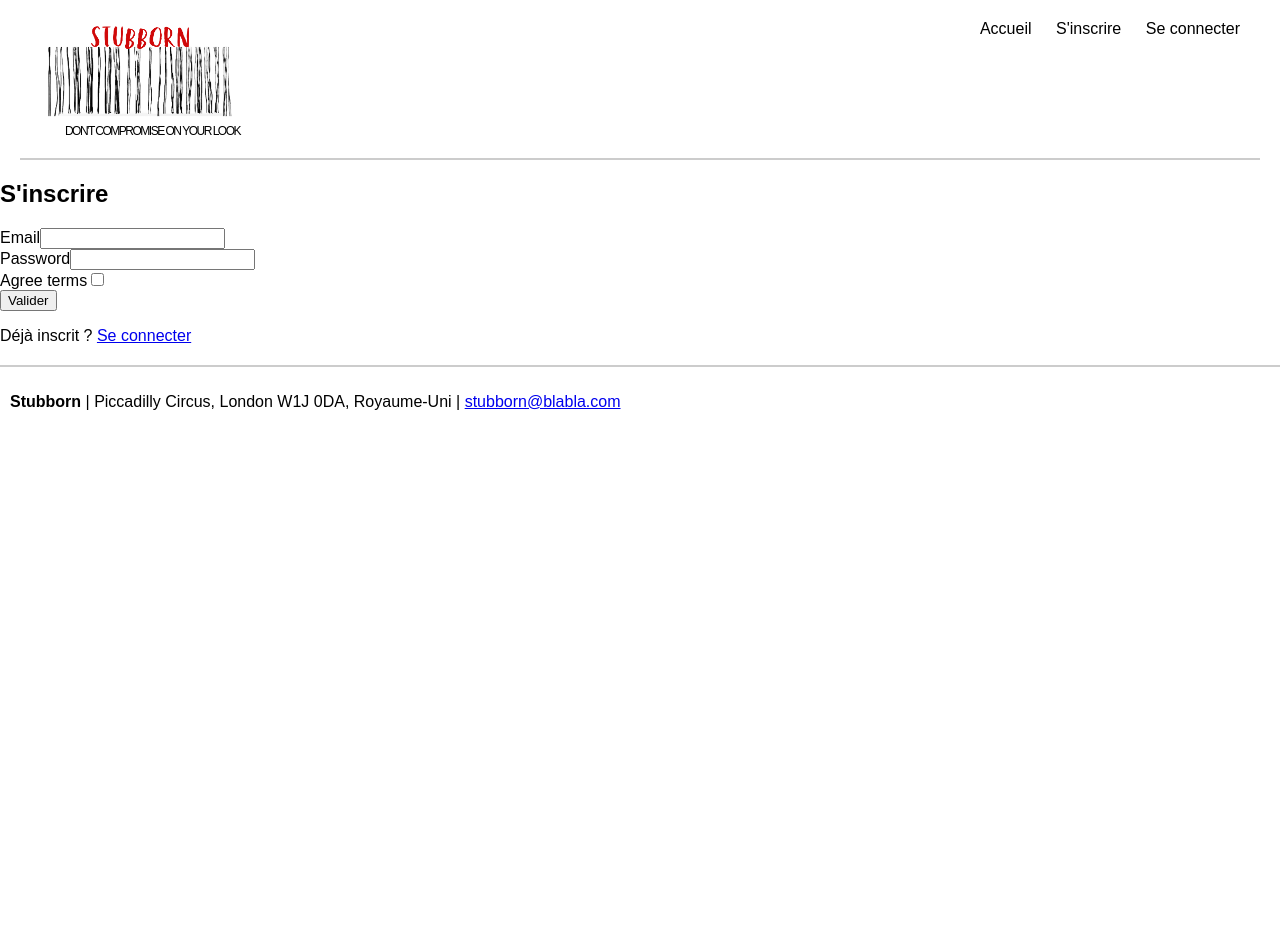
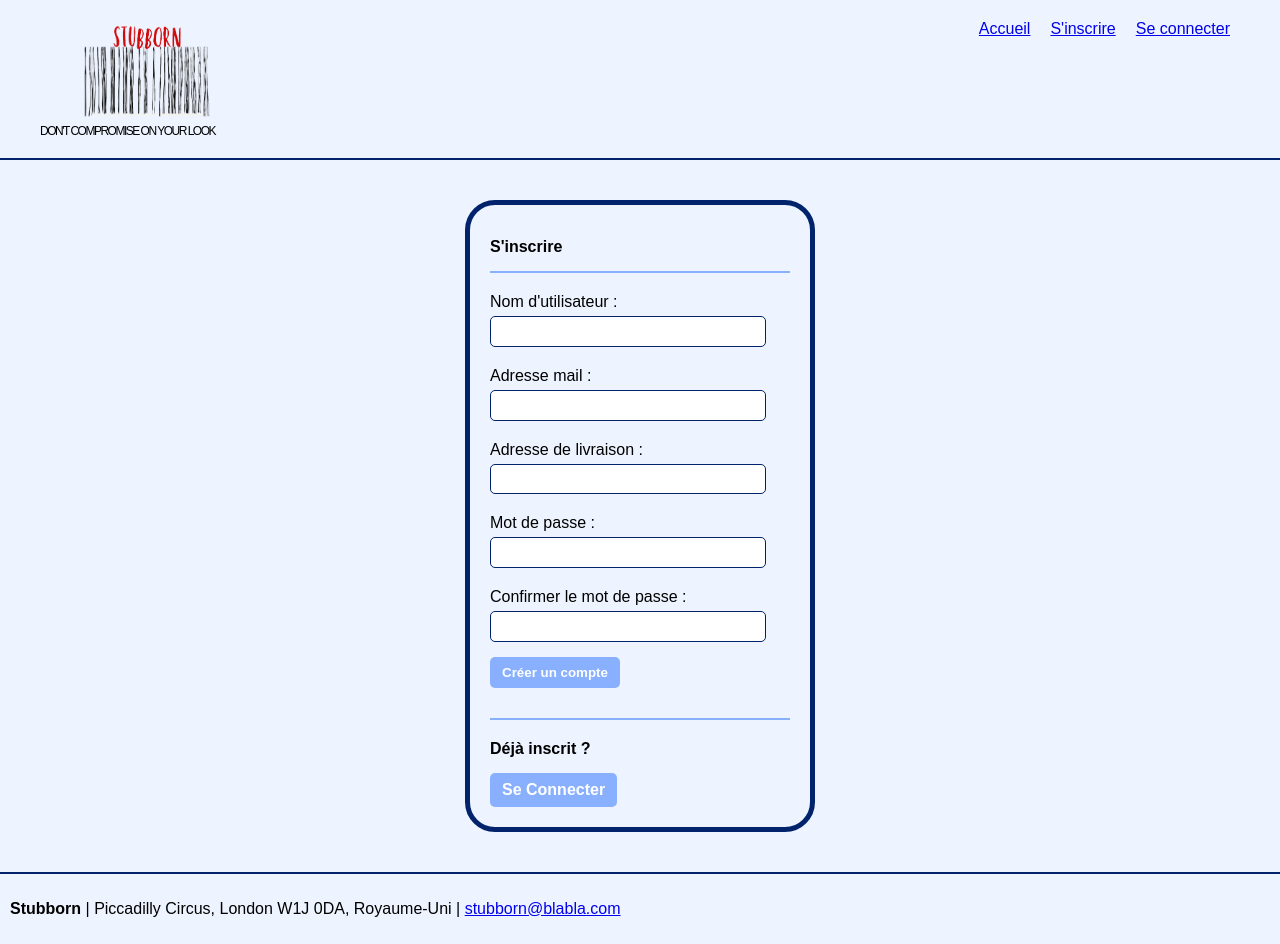
Before and after one commit to lc0362/CEF-symfony-stubborn, a Symfony app: template templates/registration/register.html.twig in a window 1280 px wide. Before the commit the page ends 410 px from the top, so only its background shows below. Run offline with Twig, Linux system fonts and the light colour scheme; the template is opened without the code that fills it, so the values that code supplies are empty; form fields are guessed from the names that the template uses; some libraries are stand-ins or nearby versions.

Commit message:
style register and system login ok

```diff
--- a/src/Entity/Product.php
+++ b/src/Entity/Product.php
@@ -5,6 +5,9 @@ namespace App\Entity;
 use App\Repository\ProductRepository;
 use Doctrine\DBAL\Types\Types;
 use Doctrine\ORM\Mapping as ORM;
+use Doctrine\Common\Collections\ArrayCollection;
+use Doctrine\Common\Collections\Collection;
+
 
 #[ORM\Entity(repositoryClass: ProductRepository::class)]
 class Product
@@ -28,7 +31,6 @@ class Product
 
     #[ORM\Column(type: "boolean")]
     private bool $top = false;
-
 
     public function getId(): ?int
     {
--- a/templates/base.html.twig
+++ b/templates/base.html.twig
@@ -4,40 +4,42 @@
     <meta charset="UTF-8">
     <meta name="viewport" content="width=device-width, initial-scale=1.0">
     <title>{% block title %}Stubborn{% endblock %}</title>
+    <link rel="icon" type="image/jpeg" href="{{ asset('img/favicon-stubborn.png') }}">
     <style>
         body {
             font-family: Arial, sans-serif;
             margin: 0;
             padding: 0;
+            background-color:#eef4ff;
         }
         .header {
+            padding: 20px;
+            border-bottom: 2px solid #00236b;
+        }
+        .container-header {
             display: flex;
-            justify-content: space-between;
-            align-items: top;
-            padding: 20px;
-            border-bottom: 2px solid #ccc;
-            margin: 0 20px 0 20px;
+            flex-direction: column;  /* Par défaut: vertical */
+            align-items: center;
+            margin: 0 20px;
+            text-align: center;
         }
         .logo div {
             font-size: 5px;
             text-transform:uppercase;
             letter-spacing: -1.5px;
         }
-
         .logo img {
-            width: 200px;
+            max-width: 200px;
         }
 
-        .logo{
-            text-align:right;
+        .nav-links {
+            margin-top: 20px;
         }
 
         .nav-links a {
-            margin-left: 20px;
-            text-decoration: none;
-            color: black;
+            display: inline-block;
+            margin: 8px 10px; /* 8px vertical, 10px horizontal */
         }
-
 
         .nav-links a:hover,
         .nav-links a.active {
@@ -48,14 +50,41 @@
         .footer {
             text-align: left;
             padding: 10px;
-            border-top: 2px solid #ccc;
+            border-top: 2px solid #00236b;
             margin-top: 20px;
         }
+
+        /* À partir d'un écran de 600px */
+        @media screen and (min-width: 600px) {
+            .container-header {
+                flex-direction: row;
+                justify-content: space-between;
+                align-items: flex-start;  /* Aligné en haut */
+                text-align: left;
+            }
+
+            .nav-links {
+                display: flex;
+                flex-direction: row;      /* Alignement horizontal */
+                align-items: flex-start;  /* Aligner le haut des liens */
+                margin-top: 0;
+            }
+
+            .nav-links a {
+                margin: 0 10px;  /* Espace horizontal entre les liens */
+            }
+
+            .logo {
+                text-align: right;
+            }
+        }
+
     </style>
 </head>
 <body>
 
 <header class="header">
+<div class="container-header">
     <div class="logo">
         <a href="{{ path('homepage') }}"><img src="{{ asset('img/logo-stubborn.png') }}" alt="Stubborn" style="height: 100px;"></a>
         <div style="font-size: 12px;">Don't compromise on your look</div>
@@ -88,7 +117,7 @@
     {% endif %}
 </nav>
 
-
+</div>
 </header>
 
 <main>
--- a/templates/registration/register.html.twig
+++ b/templates/registration/register.html.twig
@@ -3,26 +3,91 @@
 {% block title %}Register{% endblock %}
 
 {% block body %}
-{# {{ dump(registrationForm) }} #}
+<style>
+    .register-container {
+        width: 300px;
+        margin: 40px auto;
+        border: 5px solid #00236b;
+        border-radius: 30px;
+        padding: 20px;
+        background-color: #eef4ff;
+    }
+
+    .inscription h2 {
+        border-bottom: 2px solid #89b0ff;
+        padding-bottom: 15px;
+    }
+
+    .register-container h2 {
+        font-size: 16px;
+    }
+
+    .register-container label {
+        display: block;
+        margin-top: 20px;
+        margin-bottom:5px;
+    }
+
+    .register-container input[type="text"],
+    .register-container input[type="email"],
+    .register-container input[type="password"] {
+        width: 90%;
+
+        border: 1px solid #00236b;
+        border-radius: 5px;
+        min-height: 2em;
+    }
+
+    .btn-submit, .btn-login {
+        display: inline-block;
+        background-color: #89b0ff;
+        color: #fff;
+        padding: 8px 12px;
+        text-decoration: none;
+        font-weight: bold;
+        border-radius: 5px;
+        border: none;
+        margin-top: 15px;
+    }
+
+    .btn-submit:hover, .btn-login:hover {
+        background-color: #00236b;
+    }
+
+    .connexion {
+        margin-top: 30px;
+        border-top:2px solid #89b0ff;
+
+    }
+    .connexion h2 {
+        margin-top: 20px;
+        margin-bottom: 0px;
+    }
+</style>
+
+<div class="register-container">
+<div class="inscription">
+    <h2>S'inscrire</h2>
 
     {% for flash_error in app.flashes('verify_email_error') %}
         <div class="alert alert-danger" role="alert">{{ flash_error }}</div>
     {% endfor %}
 
-    <h2>S'inscrire</h1>
+    {{ form_start(registrationForm) }}
+        {{ form_row(registrationForm.name, { 'label': "Nom d'utilisateur :" }) }}
+        {{ form_row(registrationForm.email, { 'label': 'Adresse mail :' }) }}
+        {{ form_row(registrationForm.address, { 'label': 'Adresse de livraison :' }) }}
+        {{ form_row(registrationForm.plainPassword, { 'label': 'Mot de passe :' }) }}
+        {{ form_row(registrationForm.confirmPassword, { 'label': 'Confirmer le mot de passe :' }) }}
 
-    {{ form_start(registrationForm) }}
 
-    {{ form_errors(registrationForm) }}
+        <button type="submit" class="btn-submit">Créer un compte</button>
+    {{ form_end(registrationForm) }}
+</div>
+    <div class="connexion">
+    <h2>Déjà inscrit ?</h2>
+    <a href="{{ path('app_login') }}" class="btn-login">Se Connecter</a>
+    </div>
 
-    {{ form_start(registrationForm) }}
-        {{ form_row(registrationForm.email) }}
-        {{ form_row(registrationForm.plainPassword, {
-            label: 'Password'
-        }) }}
-        {{ form_row(registrationForm.agreeTerms) }}
-
-        <button type="submit" class="btn">Valider</button>
-    {{ form_end(registrationForm) }}
-    <p>Déjà inscrit ? <a href="{{ path('app_login') }}" class="btn-login">Se connecter</a></p>
+</div>
 {% endblock %}
--- a/templates/security/login.html.twig
+++ b/templates/security/login.html.twig
@@ -15,8 +15,8 @@
     {% endif %}
 
     <h2>Se connecter</h2>
-    <label for="inputEmail">Email</label>
-    <input type="email" value="{{ last_username }}" name="email" id="inputEmail" class="form-control" autocomplete="email" required autofocus>
+    <label for="inputName">Nom d'utilisateur</label>
+    <input type="text" value="{{ last_username }}" name="_username" id="inputName" class="form-control" autocomplete="username" required autofocus>
     <label for="inputPassword">Password</label>
     <input type="password" name="password" id="inputPassword" class="form-control" autocomplete="current-password" required>
 
```
Also changed, not shown: migrations/Version20250318103340.php (added, +33 -0 lines), migrations/Version20250318135149.php (added, +33 -0 lines), src/Controller/RegistrationController.php (+12 -4 lines), src/Entity/User.php (+47 -8 lines), src/Form/RegistrationFormType.php (+41 -9 lines), src/Security/UserAuthenticatorAuthenticator.php (renamed from src/Security/UserAutenticatorAuthenticator.php, +8 -7 lines), public/img/favicon-stubborn.png (added), 1 other file.
